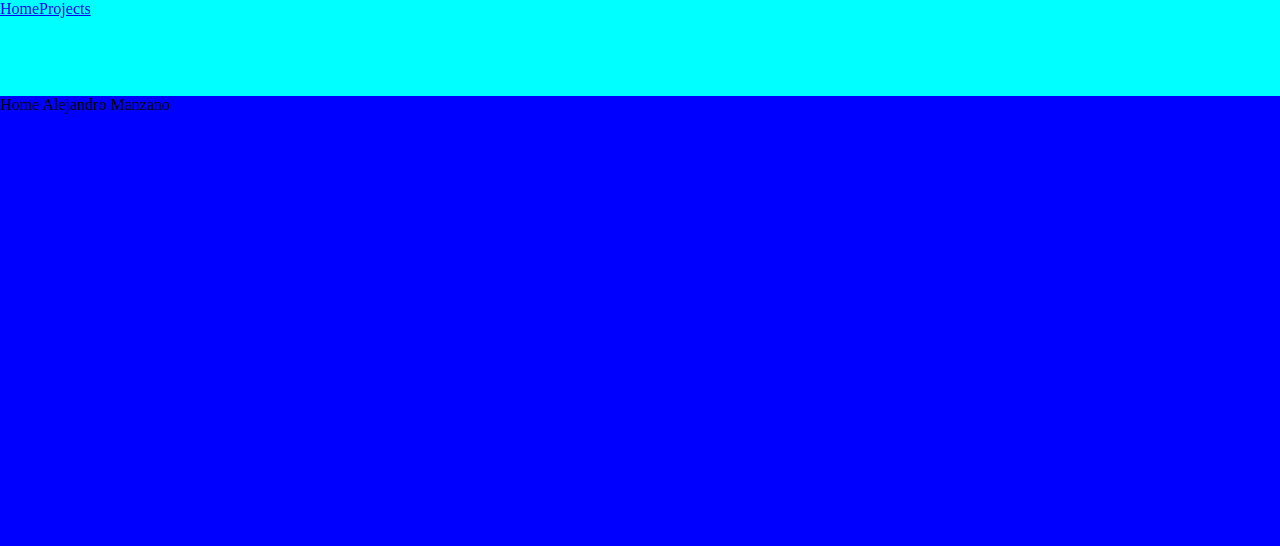
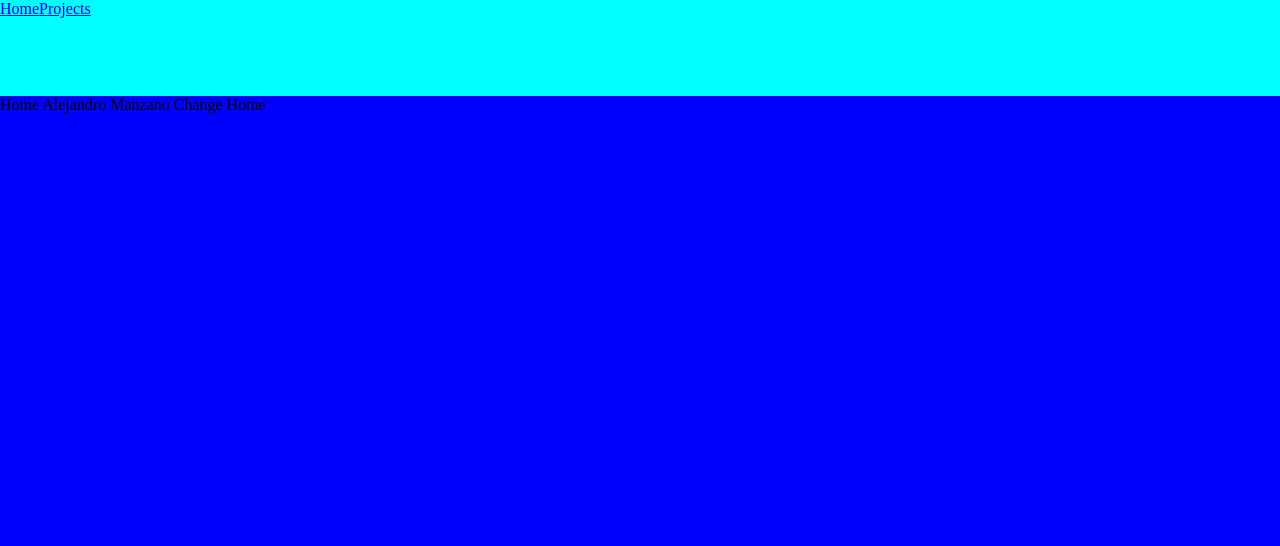
Before and after one commit to Alejandro-Manzano/Personal-website, a React (Vite) app: page / in a window 1280 px wide. Shown: the top 546 px of the page. Built offline with nearby package versions, Linux system fonts and the light colour scheme.

Commit message:
new information home

```diff
--- a/src/pages/Home/Home.jsx
+++ b/src/pages/Home/Home.jsx
@@ -6,6 +6,7 @@ const Home = () => {
     <Layout>
         Home
         Alejandro Manzano
+        Change Home
     </Layout>
   )
 }
```
